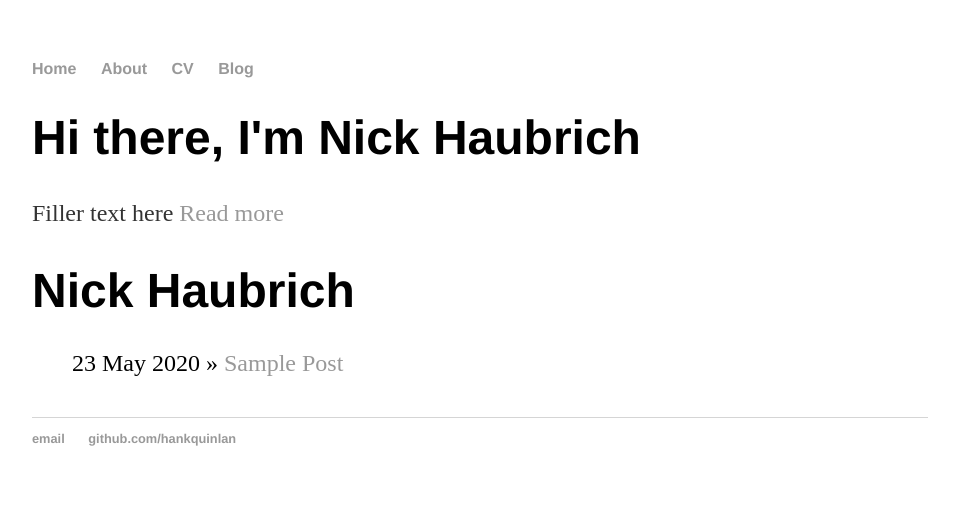
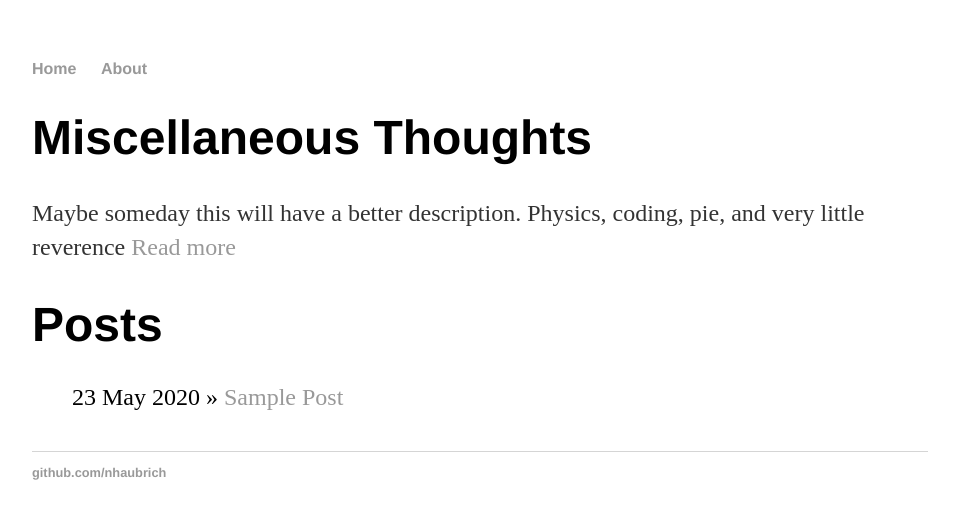
Before and after one commit to nhaubrich/nhaubrich.github.io, a Jekyll site: the page built from index.html, in a window 1280 px wide. Shown: the top 519 px of the page, without its empty margins (160-1119 px from the left). Built offline with Jekyll 4.4.1, drawn with Linux system fonts in a browser that asks for light colours.

Commit message:
Titles and Formatting

```diff
--- a/_layouts/default.html
+++ b/_layouts/default.html
@@ -10,8 +10,6 @@
             <ul>
                 <li><a href="/">Home</a></li>
                 <li><a href="/about">About</a></li>
-                <li><a href="/cv">CV</a></li>
-                <li><a href="/blog">Blog</a></li>
             </ul>
         </nav>
         <div class="container">
@@ -21,8 +19,7 @@
         </div><!-- /.container -->
         <footer>
             <ul>
-                <li><a href="mailto:hankquinlanhub@gmail.com">email</a></li>
-                <li><a href="https://github.com/hankquinlan">github.com/hankquinlan</a></li>
+                <li><a href="https://github.com/nhaubrich">github.com/nhaubrich</a></li>
             </ul>
         </footer>
     </body>
--- a/index.html
+++ b/index.html
@@ -1,10 +1,10 @@
 ---
 layout: default
-title: Nick Haubrich
+title: Posts
 ---
 <div class="blurb">
-    <h1>Hi there, I'm Nick Haubrich</h1>
-    <p> Filler text here <a href="/about">Read more</a></p>
+    <h1> Miscellaneous Thoughts</h1>
+    <p> Maybe someday this will have a better description. Physics, coding, pie, and very little reverence  <a href="/about">Read more</a></p>
 </div><!-- /.blurb -->
 
 <h1>{{ page.title }}</h1>
```
